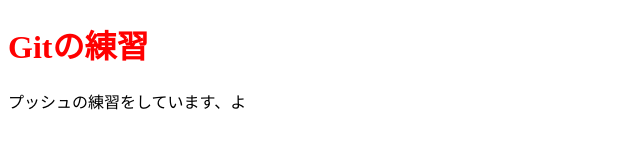
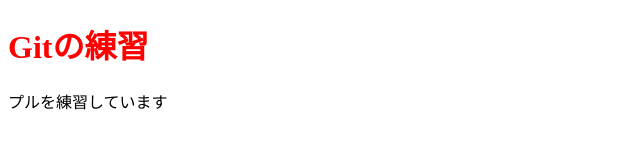
Before and after one commit to jordan921/git-practice, a plain HTML site: page index.html in a window 1280 px wide. Shown: the whole page, without its empty margins (0-640 px from the left). Drawn offline with Linux system fonts and the light colour scheme.

Commit message:
プルのためのメッセージに変更

```diff
--- a/index.html
+++ b/index.html
@@ -7,7 +7,7 @@
 </head>
 <body>
   <h1>Gitの練習</h1>
-  <p>プッシュの練習をしています、よ</P>
+  <p>プルを練習しています</P>
 </body>
 
 <script>
```
